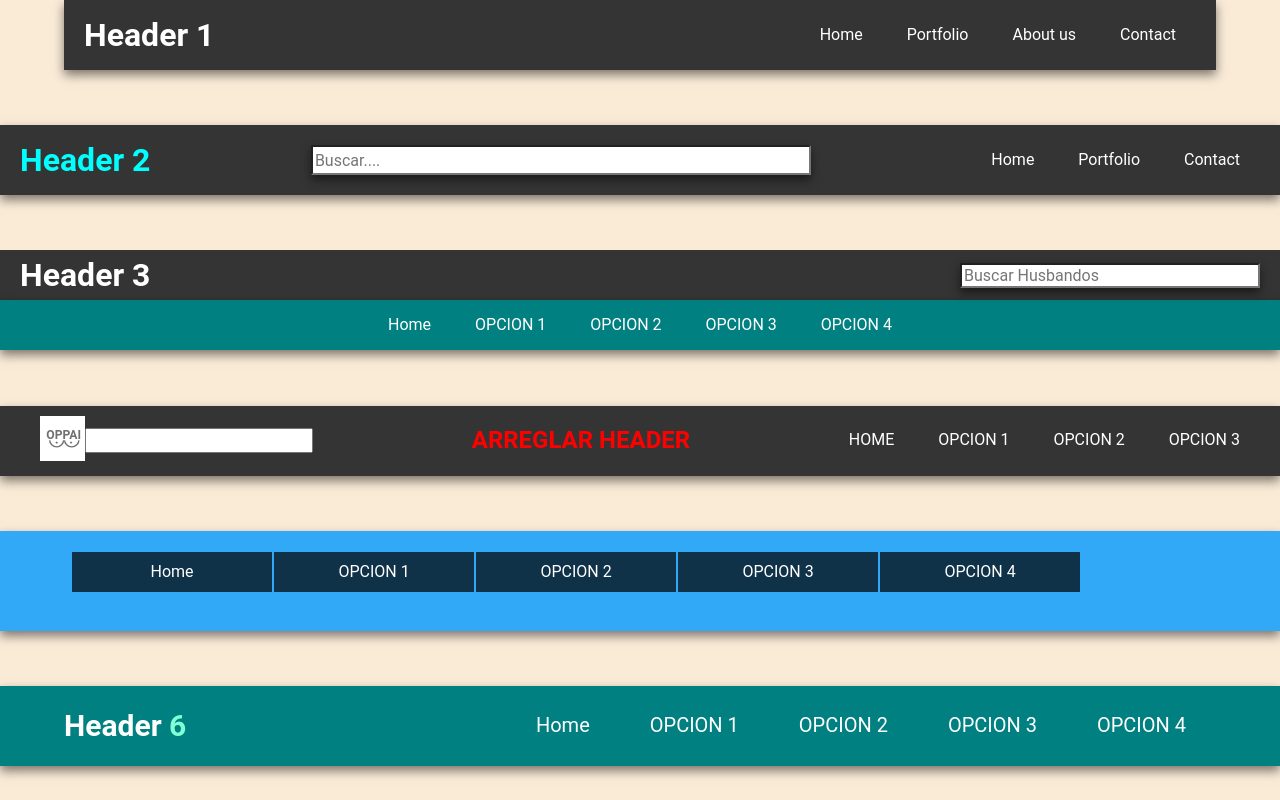
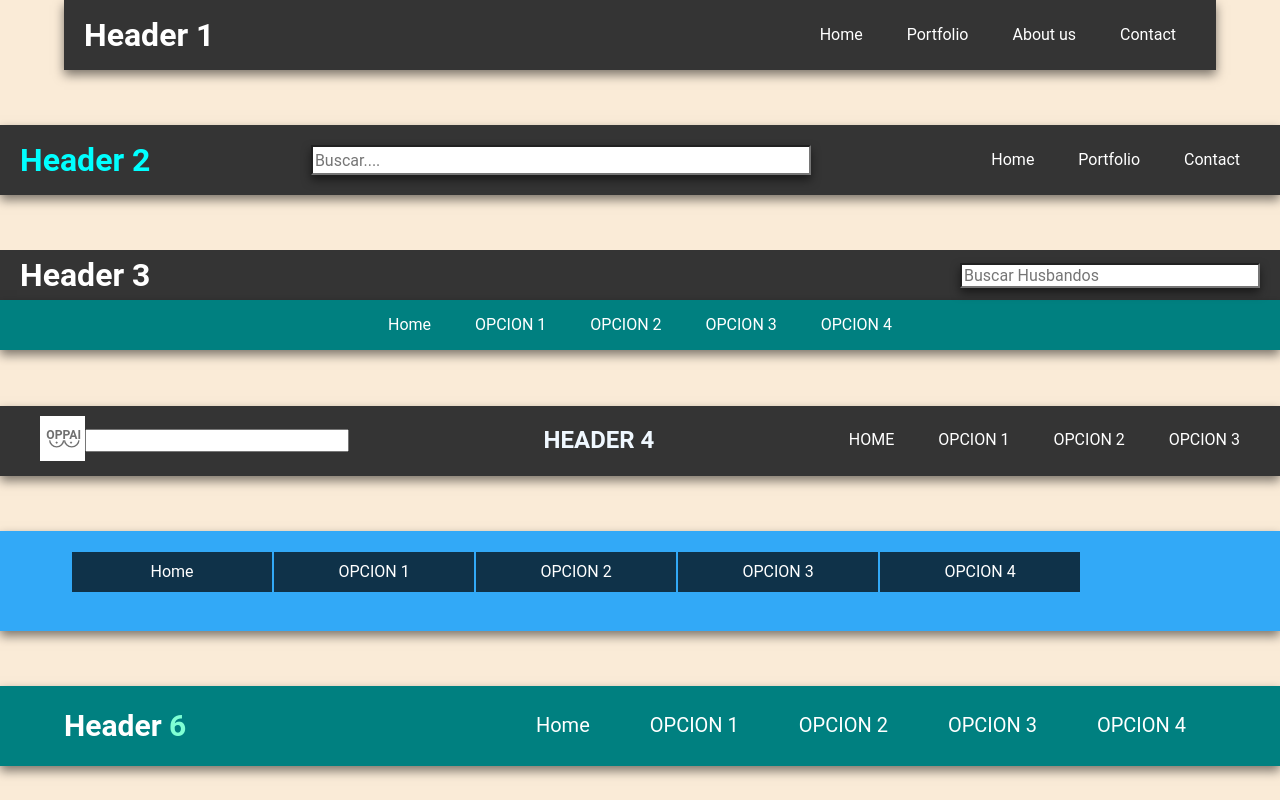
Before and after one commit to KPBaldur/HEADER-EXAMPLES, a plain HTML site: page index.html in a window 1280 px wide. Shown: the top 800 px of the page. Drawn offline with Linux system fonts and the light colour scheme.

Commit message:
Actualizacion Styles

```diff
--- a/index.html
+++ b/index.html
@@ -95,8 +95,8 @@
                 </div>
             </div>
 
-            <div>
-                <h2 style="color: red;">ARREGLAR HEADER</h2>
+            <div class="Titulo">
+                <h2>HEADER 4</h2>
             </div>
 
             <nav class="menu">
--- a/styles.css
+++ b/styles.css
@@ -156,7 +156,9 @@ header .contenedor4 .icon {
     align-items: center;
 }
 
-header .contenedor4 .icon
+header .contenedor4 .Titulo{
+    color: aliceblue;
+}
 
 header .contenedor4 .icon input {
     display: inline-block;
@@ -289,11 +291,11 @@ header .contenedor7 {
 header .contenedor7 h1 {
     color: #fff;
     user-select: none;
-    transition: all 0.9s;
+    transition: all 0.5s;
 }
 
 header .contenedor7 h1:hover {
-    color: blue;
+    color: aquamarine;
 
 }
 
```
